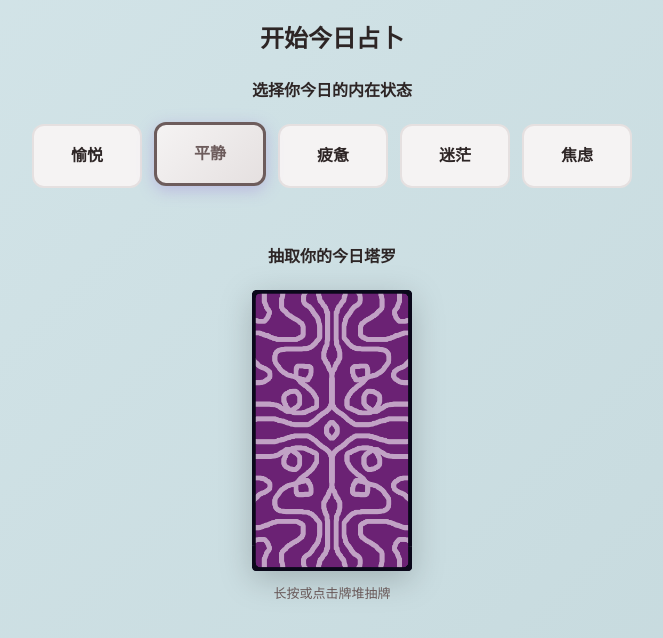
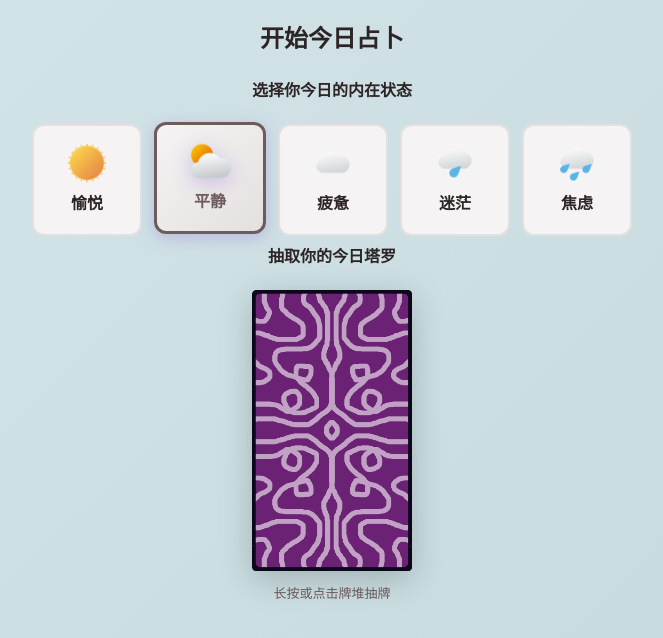
Before and after one commit to LiTcncncn/tarot, a plain HTML site: page demo/index.html in a window 1280 px wide. Shown: the whole page, without its empty margins (308-971 px from the left). Drawn offline with Linux system fonts and the light colour scheme.

Commit message:
feat: 在每日占卜界面添加天气图标
- 将情绪状态的emoji替换为天气图标
- 1.png(阳光) -> 愉悦
- 2.png(多云) -> 平静
- 3.png(阴天) -> 疲惫
- 4.png(小雨) -> 迷茫
- 5.png(大雨) -> 焦虑
- 更新CSS样式，添加天气图标动画效果

```diff
--- a/demo/css/style.css
+++ b/demo/css/style.css
@@ -189,13 +189,23 @@ body {
     transform: translateY(-2px);
 }
 
-.emotion-marker.active .emoji {
-    transform: scale(1.3);
+.emotion-marker.active .weather-icon {
+    transform: scale(1.2);
     filter: drop-shadow(0 4px 8px rgba(155, 126, 216, 0.4));
-}
-
-.emotion-marker .emoji {
-    display: none; /* 去掉emoji */
+    opacity: 1;
+}
+
+.emotion-marker .weather-icon {
+    width: 40px;
+    height: 40px;
+    object-fit: contain;
+    margin-bottom: 8px;
+    transition: all 0.3s;
+    opacity: 0.7;
+}
+
+.emotion-marker.active .weather-icon {
+    opacity: 1;
 }
 
 .emotion-marker .label {
@@ -261,8 +271,11 @@ body {
     z-index: 3;
 }
 
-.slider-thumb .current-emoji {
-    display: none; /* 去掉emoji */
+.slider-thumb .current-weather-icon {
+    width: 32px;
+    height: 32px;
+    object-fit: contain;
+    display: none; /* 隐藏滑块上的图标 */
 }
 
 .slider-thumb::after {
--- a/demo/index.html
+++ b/demo/index.html
@@ -21,29 +21,29 @@
                         <div class="emotion-track">
                             <div class="emotion-markers">
                                 <div class="emotion-marker" data-value="0">
-                                    <span class="emoji">😊</span>
+                                    <img src="weather/1.png" alt="阳光" class="weather-icon" data-weather="1">
                                     <span class="label">愉悦</span>
                                 </div>
                                 <div class="emotion-marker" data-value="1">
-                                    <span class="emoji">😌</span>
+                                    <img src="weather/2.png" alt="多云" class="weather-icon" data-weather="2">
                                     <span class="label">平静</span>
                                 </div>
                                 <div class="emotion-marker" data-value="2">
-                                    <span class="emoji">😴</span>
+                                    <img src="weather/3.png" alt="阴天" class="weather-icon" data-weather="3">
                                     <span class="label">疲惫</span>
                                 </div>
                                 <div class="emotion-marker" data-value="3">
-                                    <span class="emoji">🤔</span>
+                                    <img src="weather/4.png" alt="小雨" class="weather-icon" data-weather="4">
                                     <span class="label">迷茫</span>
                                 </div>
                                 <div class="emotion-marker" data-value="4">
-                                    <span class="emoji">😰</span>
+                                    <img src="weather/5.png" alt="大雨" class="weather-icon" data-weather="5">
                                     <span class="label">焦虑</span>
                                 </div>
                             </div>
                             <input type="range" id="emotion-input" min="0" max="4" value="1" step="1" class="slider-input">
                             <div class="slider-thumb" id="slider-thumb">
-                                <span class="current-emoji">😌</span>
+                                <img src="weather/2.png" alt="当前状态" class="current-weather-icon">
                             </div>
                         </div>
                     </div>
--- a/demo/js/ui.js
+++ b/demo/js/ui.js
@@ -64,9 +64,11 @@ function initEmotionSlider() {
     function updateSlider(value) {
         const emotion = EMOTION_MAP[value];
         if (thumb) {
-            const emojiEl = thumb.querySelector('.current-emoji');
-            if (emojiEl) {
-                emojiEl.textContent = emotion.emoji;
+            const weatherIconEl = thumb.querySelector('.current-weather-icon');
+            if (weatherIconEl) {
+                // 根据value更新天气图标：0->1.png, 1->2.png, 2->3.png, 3->4.png, 4->5.png
+                const weatherFile = `${parseInt(value) + 1}.png`;
+                weatherIconEl.src = `weather/${weatherFile}`;
             }
         }
 
```
Also changed, not shown: demo/js/card-intensity.js (line endings or trailing spaces), demo/js/tarot-chat.js (line endings or trailing spaces), demo/test-tarot.html (line endings or trailing spaces), demo/weather/1.png (added), demo/weather/2.png (added), demo/weather/3.png (added), demo/weather/4.png (added), demo/weather/5.png (added), weather/1.png (added), weather/2.png (added), weather/3.png (added), weather/4.png (added), weather/5.png (added), weather/6.png (added), 3 other files.
